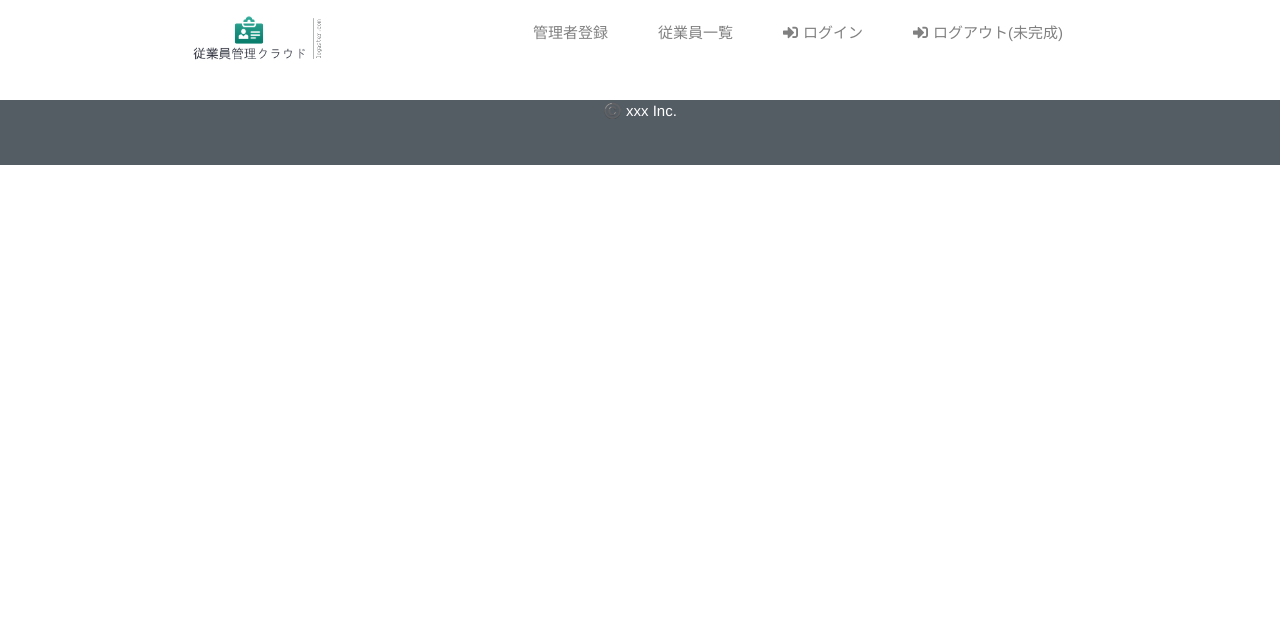
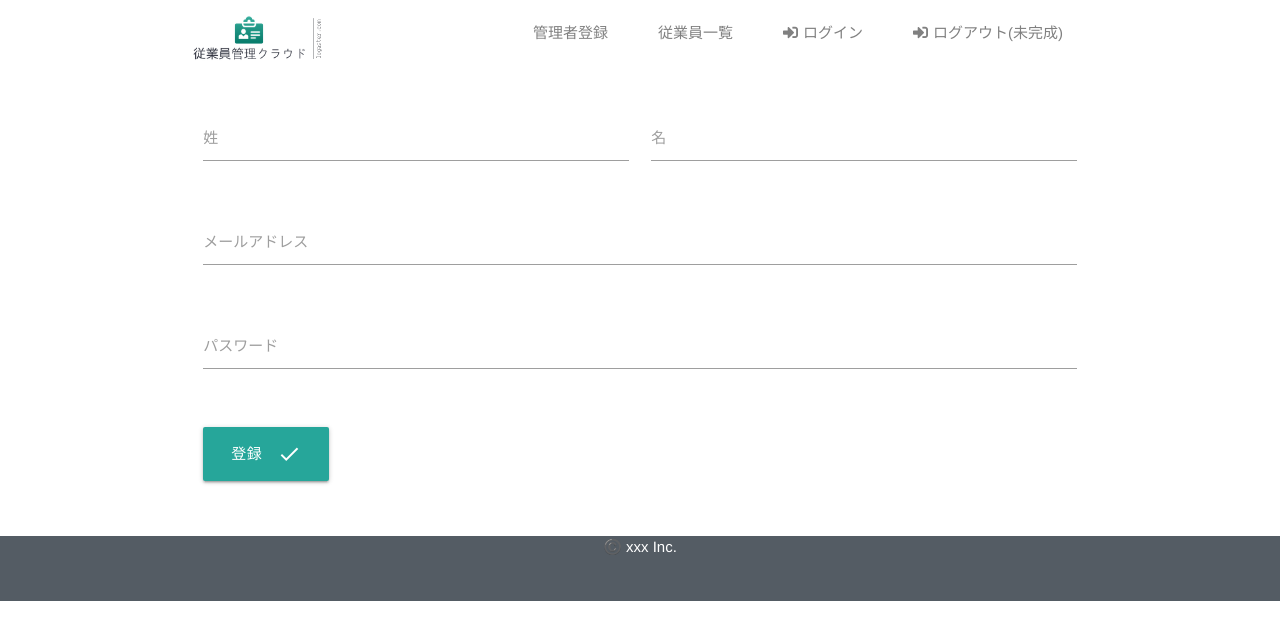
Before and after one commit to igamasayuki/ex-vue-emp-manage-answer, a Vue app: page /registerAdmin in a window 1280 px wide. Shown: the top 640 px of the page. Built offline with nearby package versions, Linux system fonts and the light colour scheme.

Commit message:
管理者情報登録疎通確認

```diff
--- /dev/null
+++ b/src/components/RegisterAdmin.vue
@@ -0,0 +1,118 @@
+<template>
+  <!-- <div class="registerAdmin">
+    <div class="error">{{ errorMessage }}</div>
+    <form>
+      <div>名前：<input type="text" v-model="name" /></div>
+      <div>メールアドレス：<input type="text" v-model="mailAddress" /></div>
+      <div>パスワード：<input type="password" v-model="password" /></div>
+      <button type="button" v-on:click="registerAdmin">登録</button>
+    </form>
+  </div> -->
+  <div class="container">
+    <div class="row register-page">
+      <div class="error">{{ errorMessage }}</div>
+      <form class="col s12" id="reg-form" action="login.html">
+        <div class="row">
+          <div class="input-field col s6">
+            <input
+              id="last_name"
+              type="text"
+              class="validate"
+              v-model="lastName"
+              required
+            />
+            <label for="last_name">姓</label>
+          </div>
+          <div class="input-field col s6">
+            <input
+              id="first_name"
+              type="text"
+              class="validate"
+              v-model="firstName"
+              required
+            />
+            <label for="first_name">名</label>
+          </div>
+        </div>
+        <div class="row">
+          <div class="input-field col s12">
+            <input
+              id="email"
+              type="email"
+              class="validate"
+              v-model="mailAddress"
+              required
+            />
+            <label for="email">メールアドレス</label>
+          </div>
+        </div>
+        <div class="row">
+          <div class="input-field col s12">
+            <input
+              id="password"
+              type="password"
+              class="validate"
+              minlength="8"
+              v-model="password"
+              required
+            />
+            <label for="password">パスワード</label>
+          </div>
+        </div>
+        <div class="row">
+          <div class="input-field col s6">
+            <button
+              class="btn btn-large btn-register waves-effect waves-light"
+              type="submit"
+              name="action"
+              v-on:click="registerAdmin"
+            >
+              登録
+              <i class="material-icons right">done</i>
+            </button>
+          </div>
+        </div>
+      </form>
+    </div>
+  </div>
+</template>
+
+<script lang="ts">
+import { Component, Vue } from "vue-property-decorator";
+import axios from "axios";
+
+@Component
+export default class RegisterAdmin extends Vue {
+  lastName = "";
+  firstName = "";
+  mailAddress = "";
+  password = "";
+  errorMessage = "";
+
+  // 非同期でWebAPIを呼び出しログインする
+  async registerAdmin() {
+    await axios
+      .post("http://localhost:8080/ex-emp/insert", {
+        name: this.lastName + " " + this.firstName,
+        mailAddress: this.mailAddress,
+        password: this.password,
+      })
+      .then((response) => {
+        console.dir("response:" + JSON.stringify(response));
+        if (response.data.status == "success") {
+          // ログイン画面に遷移する
+          this["$router"].push("/compLoginAdmin");
+        } else {
+          this.errorMessage =
+            "登録できませんでした(" + response.data.message + ")";
+        }
+      });
+  }
+}
+</script>
+
+<style scoped>
+.error {
+  color: red;
+}
+</style>
--- a/src/router/index.ts
+++ b/src/router/index.ts
@@ -27,11 +27,11 @@ const routes: Array<RouteConfig> = [
     name: "employeeList",
     component: () => import("../components/EmployeeList.vue"),
   },
-  // {
-  //   path: "/compRegisterAdmin",
-  //   name: "CompRegisterAdmin",
-  //   component: () => import("../components/CompRegisterAdmin.vue"),
-  // },
+  {
+    path: "/registerAdmin",
+    name: "registerAdmin",
+    component: () => import("../components/RegisterAdmin.vue"),
+  },
   // {
   //   path: "/compLoginAdmin",
   //   name: "CompLoginAdmin",
```
